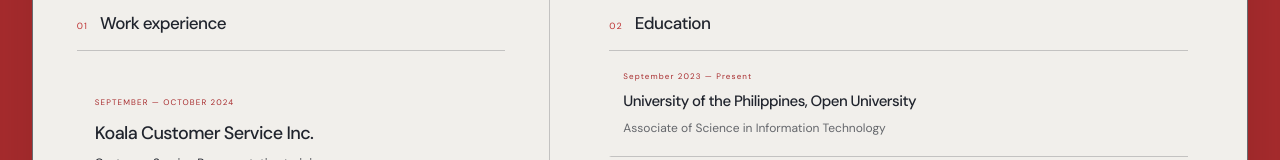
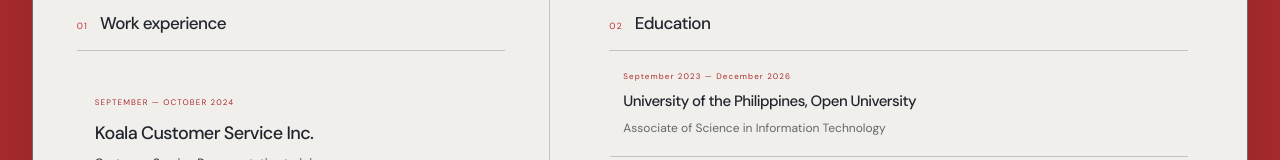
Before and after one commit to jaykaysituation/yajyPortfolio, a Next.js app: page /about in a window 1280 px wide. Shown: the part 544-704 px from the top of the page. Built offline with nearby package versions, Linux system fonts and the light colour scheme.

Commit message:
Corrected resume information

```diff
--- a/app/about/page.tsx
+++ b/app/about/page.tsx
@@ -4,7 +4,7 @@ const education = [
   {
     school: "University of the Philippines, Open University",
     program: "Associate of Science in Information Technology",
-    dates: "September 2023 — Present",
+    dates: "September 2023 — December 2026",
   },
   {
     school: "Malayan Colleges Laguna",
```
